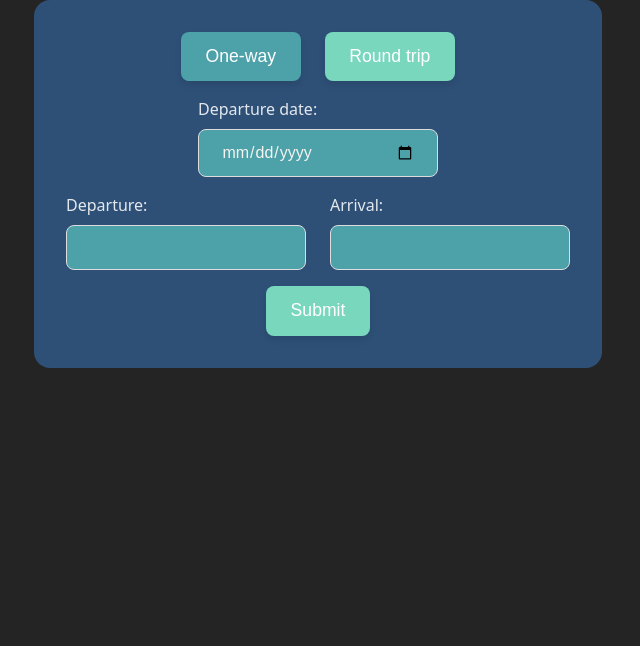
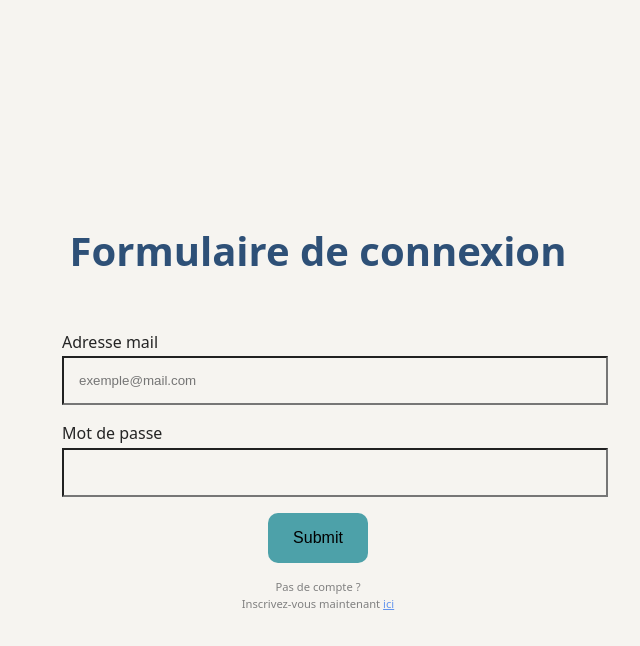
Before and after one commit to HayroMaki/TrainProject, a React (Vite) app: page / in a window 1280 px wide. Shown: the top 646 px of the page, without its empty margins (322-962 px from the left). Built offline with nearby package versions, Linux system fonts and the light colour scheme.

Commit message:
Added a header (pretty much empty for now) Added a connection / inscription page (that doesn't do anything for now)

```diff
--- a/src/App.tsx
+++ b/src/App.tsx
@@ -1,14 +1,12 @@
 import {Route, HashRouter as Router, Routes } from 'react-router-dom';
 
-import Cart from "./pages/Cart.tsx";
-import Form from "./pages/form.tsx";
+import {Connection} from "./pages/Connection.tsx";
 
 function App() {
     return (
         <Router>
             <Routes>
-                <Route path="/" element={<Form/>}/>
-                <Route path="/cart" element={<Cart/>}/>
+                <Route path="/" element={<Connection />}/>
             </Routes>
         </Router>
     );
--- a/src/index.css
+++ b/src/index.css
@@ -1,3 +1,5 @@
+@import "stylesheets/ConnectionForm.css";
+
 :root {
   font-family: system-ui, Avenir, Helvetica, Arial, sans-serif;
   line-height: 1.5;
--- a/src/pages/Connection.tsx
+++ b/src/pages/Connection.tsx
@@ -1,10 +1,41 @@
-import Form from "../components/form/Form.tsx";
+import React, {useState} from "react";
 
-const Connection = () => {
+export const Connection = () => {
+
+    const [isInscription, setIsInscription] = useState(false);
+
+    function handleSubmit(e: React.FormEvent<HTMLFormElement>) {
+        e.preventDefault();
+    }
+
     return (
-        <>
-            <Form/>
-        </>
+        <form className="Connection-form" onSubmit={handleSubmit}>
+            <h2 className="Connection-form-title">Formulaire { isInscription ? "d'inscription" : "de connexion" }</h2>
+            <div className="Connection-form-container">
+                <label className="Connection-form-label" htmlFor="email">Adresse mail</label>
+                <input className="Connection-form-input" type="email" id="email" placeholder="exemple@mail.com" />
+            </div>
+            { isInscription &&
+                <div className="Connection-form-container">
+                    <label className="Connection-form-label" htmlFor="confirmEmail">Confirmer votre adresse mail</label>
+                    <input className="Connection-form-input" type="email" id="confirmEmail" placeholder="exemple@mail.com" />
+                </div>
+            }
+            <div className="Connection-form-container">
+                <label className="Connection-form-label" htmlFor="password">Mot de passe</label>
+                <input className="Connection-form-input" type="password" id="password" />
+            </div>
+            <button className="Connection-form-submit" type="submit">Submit</button>
+            { isInscription ?
+                <span className="Inscription-text">
+                    Vous avez un compte ?<br/>
+                    Connectez-vous maintenant <span className="Inscription-link" onClick={() => setIsInscription(false)}>ici</span>
+                </span> :
+                <span className="Inscription-text">
+                    Pas de compte ?<br/>
+                    Inscrivez-vous maintenant <span className="Inscription-link" onClick={() => setIsInscription(true)}>ici</span>
+                </span>
+            }
+        </form>
     )
 }
-export default Connection;
--- a/src/stylesheets/ConnectionForm.css
+++ b/src/stylesheets/ConnectionForm.css
@@ -1,16 +1,65 @@
-form {
-    width: 20%;
+.Connection-form {
+    width: 100%;
+    height: 100vh;
+    color: #242424;
     display: flex;
     flex-direction: column;
     align-items: center;
     justify-content: center;
+    gap: 1em;
     background-color: var(--white);
-    border-radius: 1rem;
 }
 
-input {
-    width: 80%;
+.Connection-form-title {
+    color: var(--navy);
+    font-size: 2.5em;
+}
+
+.Connection-form-container {
+    width: 40%;
+    display: flex;
+    flex-direction: column;
+    justify-content: center;
+}
+
+.Connection-form-label {
+    justify-self: flex-start;
+}
+
+.Connection-form-input {
+    width: 100%;
+    margin-top: 0.2em;
     background-color: var(--white);
     padding: 15px;
-    margin: 10px 0;
+    color: black;
 }
+
+.Connection-form-submit {
+    font-size: 1em;
+    padding: 1em 1.6em;
+    background-color: var(--teal);
+    border: none;
+    border-radius: 10px;
+    transition: all 0.5s ease;
+}
+
+.Connection-form-submit:hover {
+    background-color: var(--navy);
+    cursor: pointer;
+}
+
+.Inscription-text {
+    font-size: 0.7em;
+    cursor: default;
+    color: gray;
+    text-align: center;
+}
+
+.Inscription-link {
+    color: cornflowerblue;
+    text-decoration: underline;
+}
+
+.Inscription-link:hover {
+    cursor: pointer;
+}
```
Also changed, not shown: src/components/Header.tsx (added, +18 -0 lines), src/components/calendar/CalendarContent.tsx (+5 -9 lines), src/stylesheets/Header.css (added, +32 -0 lines), src/stylesheets/Calendar.css (renamed from src/components/calendar/calendar.css).
